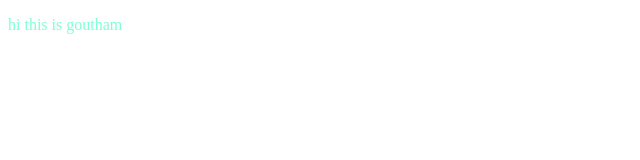
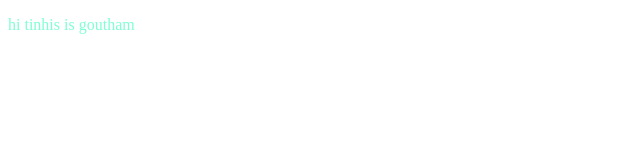
Before and after one commit to Gvtm9943/ex, a plain HTML site: page index.html in a window 1280 px wide. Shown: the full height of the page, 0-640 px from the left. Drawn offline with Linux system fonts and the light colour scheme.

Commit message:
Update and rename ab.html to index.html

```diff
--- a/ab.html
+++ b/index.html
@@ -7,6 +7,6 @@
     <title>Document</title>
 </head>
 <body>
-    <p>hi this is goutham</p>
+    <p>hi tinhis is goutham</p>
 </body>
 </html>
```
